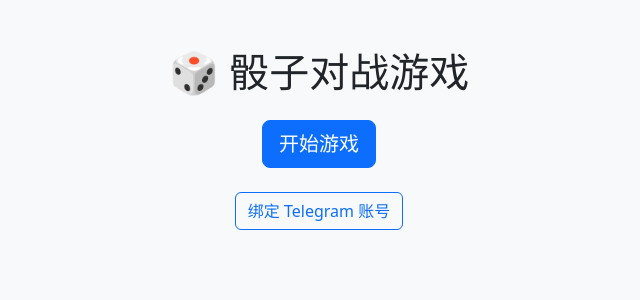
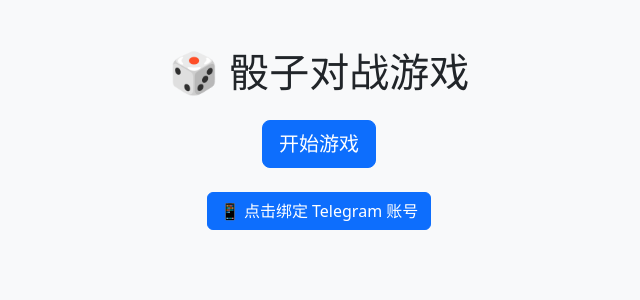
Before and after one commit to Dreamchaser-aus/diceh5, a Flask app: page /dice_game in a window 1280 px wide. Shown: the top 300 px of the page, without its empty margins (321-961 px from the left). Run offline with Flask 3, Linux system fonts and the light colour scheme; some libraries are stand-ins or nearby versions.

Commit message:
Update dice_game.html

```diff
--- a/templates/dice_game.html
+++ b/templates/dice_game.html
@@ -15,8 +15,8 @@
 
     <!-- ✅ 添加绑定 Telegram 按钮 -->
     <div class="mt-4">
-      <a class="btn btn-outline-primary" href="https://t.me/mingameh5_bot" target="_blank">
-        绑定 Telegram 账号
+      <a href="https://t.me/mingameh5_bot?start={{ telegram_id }}" target="_blank" class="btn btn-primary">
+  📱 点击绑定 Telegram 账号
       </a>
     </div>
   </div>
```
